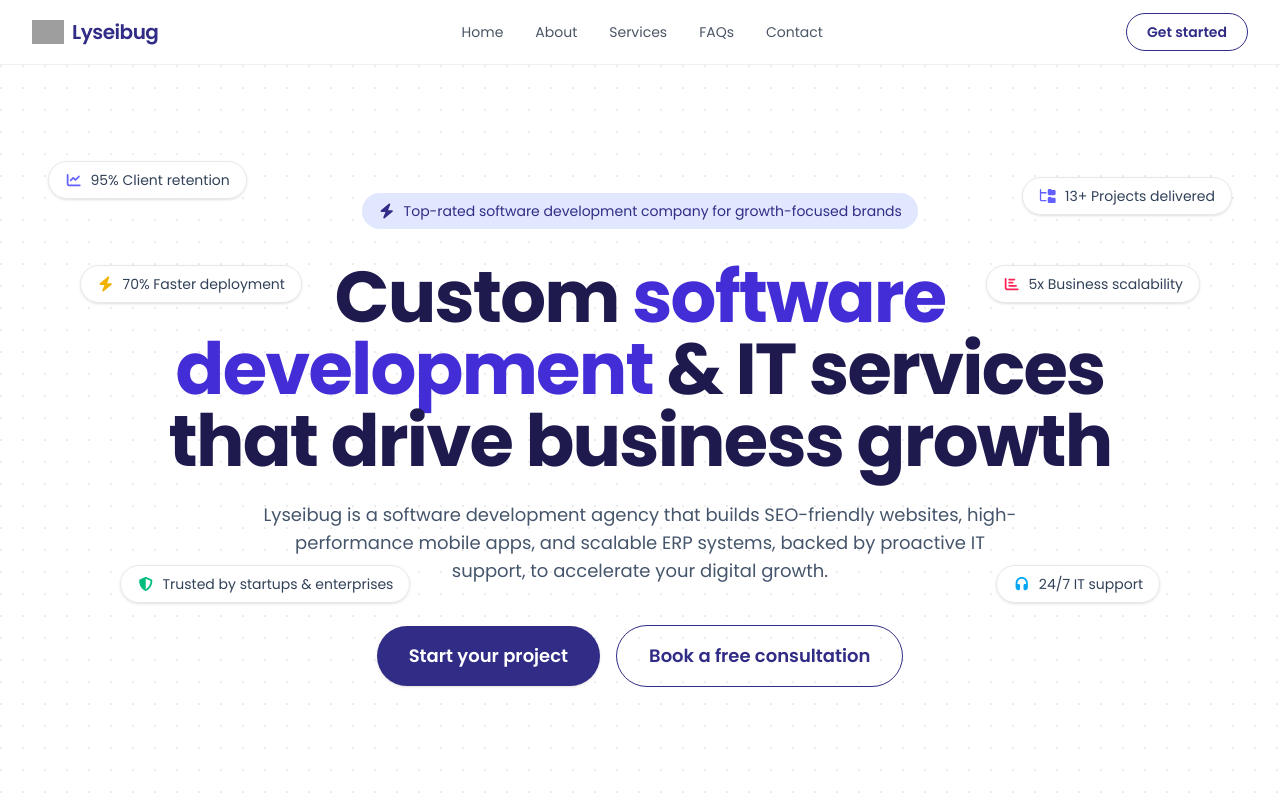
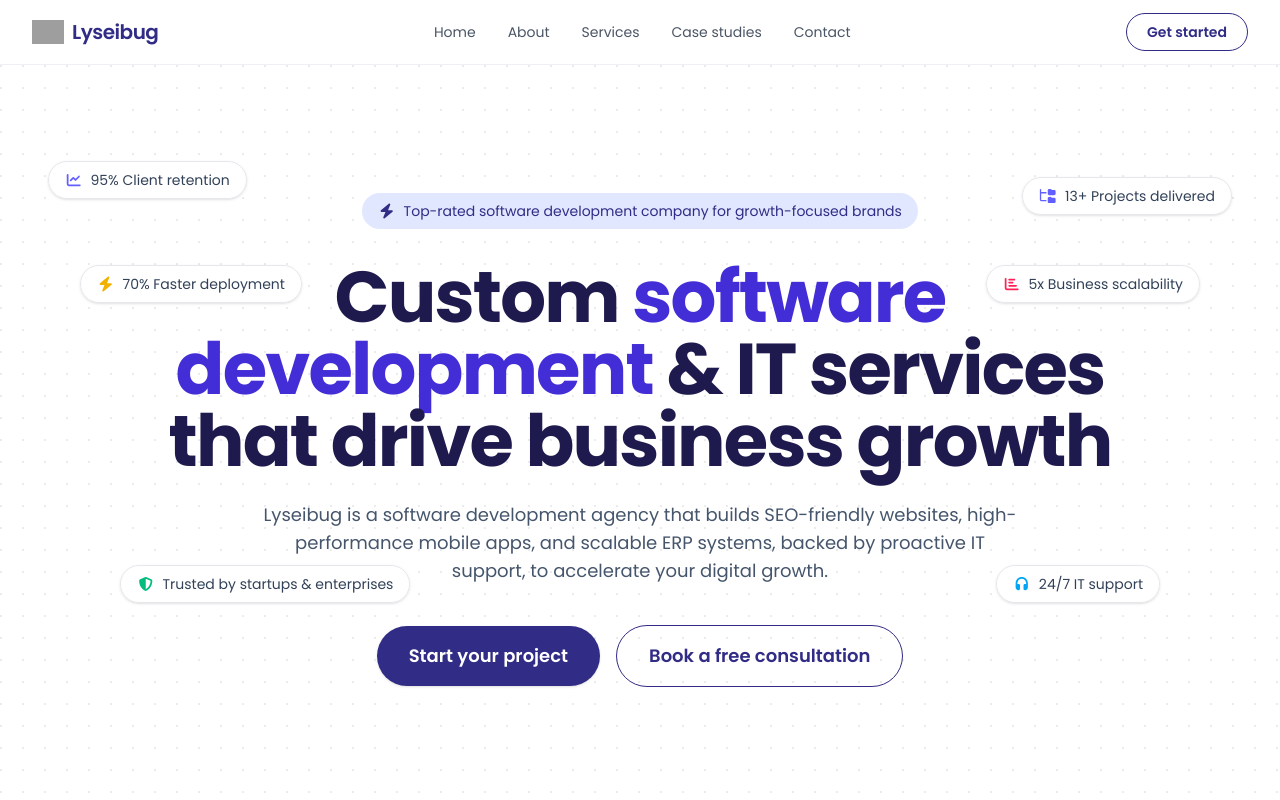
Before and after one commit to yaseen-kc/lyseibug, a Next.js app: page / in a window 1280 px wide. Shown: the top 800 px of the page. Built offline with nearby package versions, Linux system fonts and the light colour scheme; grey boxes are pictures that could not be loaded.

Commit message:
feat: implement Hero component and define site-wide constants for content management

```diff
--- a/components/Hero.tsx
+++ b/components/Hero.tsx
@@ -96,7 +96,7 @@ export default function Hero() {
           </p>
 
           {/* CTAs */}
-          <div className="mt-10 flex items-center justify-center gap-4">
+          <div className="mt-10 hidden items-center justify-center gap-4 md:flex">
             <a
               href={HERO_CONTENT.ctas.primary.href}
               className="rounded-full bg-indigo-900 px-8 py-4 text-base font-semibold text-white shadow-sm transition-colors hover:bg-indigo-800 md:text-lg"
--- a/constants/content.ts
+++ b/constants/content.ts
@@ -9,8 +9,8 @@ export const NAV_ITEMS: NavItem[] = [
   { label: "Home", href: "/" },
   { label: "About", href: "/about" },
   { label: "Services", href: "/services" },
-  // { label: "Case studies", href: "/cases" },
-  { label: "FAQs", href: "/faq" },
+  { label: "Case studies", href: "/cases" },
+  // { label: "FAQs", href: "/faq" },
   { label: "Contact", href: "/contact" },
 ];
 
--- /dev/null
+++ b/pnpm-workspace.yaml
@@ -0,0 +1,3 @@
+allowBuilds:
+  sharp: set this to true or false
+  unrs-resolver: set this to true or false
```
